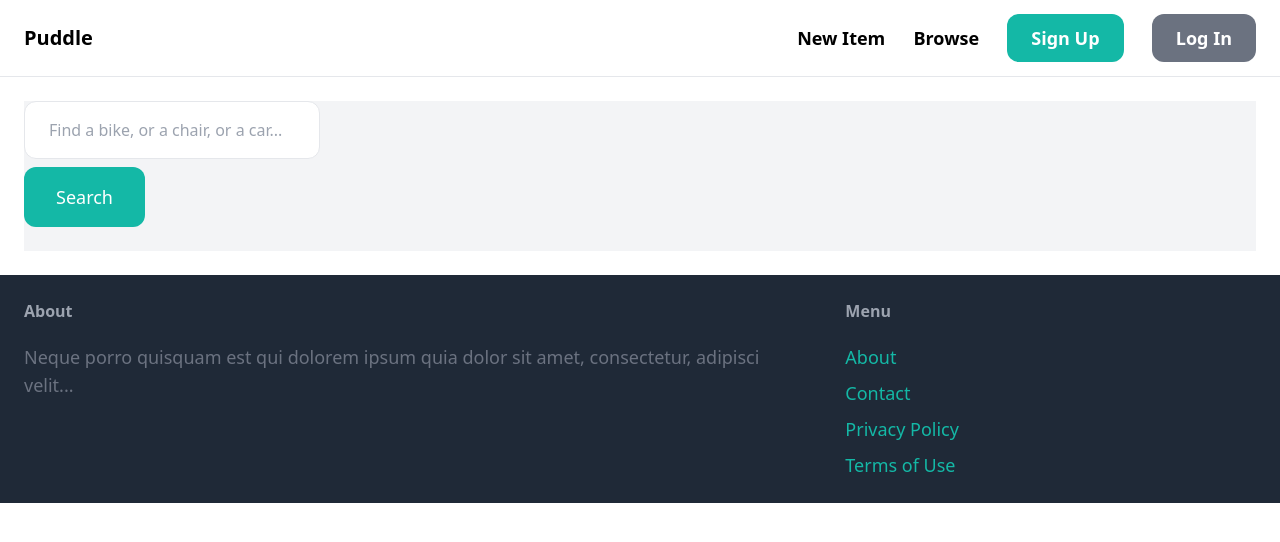
After one commit to tiemouie01/puddle, a Django app: page /item/ in a window 1280 px wide. The commit adds this page. Shown: the top 542 px of the page. Run offline with Django 5.2, Linux system fonts and the light colour scheme; data that the repository does not hold is empty; some libraries are stand-ins or nearby versions.

Commit message:
Add search page with a search bar

```diff
--- a/core/templates/core/base.html
+++ b/core/templates/core/base.html
@@ -17,7 +17,7 @@
         <a href="{% url 'item:new' %}" class="text-lg font-semibold hover:text-gray-500"
           >New Item</a
         >
-        <a href="#" class="text-lg font-semibold hover:text-gray-500">Browse</a>
+        <a href="{% url 'item:items' %}" class="text-lg font-semibold hover:text-gray-500">Browse</a>
 
         {% if request.user.is_authenticated %}
         <a
--- /dev/null
+++ b/item/templates/item/items.html
@@ -0,0 +1,33 @@
+{% extends 'core/base.html' %}
+
+{% block title %}Items{% endblock %}
+
+{% block content %}
+    <div class="pb-6 grid grid-cols-4 gap-4 bg-gray-100">
+        <div class="col-span-1">
+            <form method="get" action="{% url 'item:items' %}">
+                <input name="query" class="w-full py-4 px-6 border rounded-xl" type="text" value="{{ query }}" placeholder="Find a bike, or a chair, or a car...">
+                <button class="mt-2 py-4 px-8 text-lg bg-teal-500 text-white rounded-xl">Search</button>
+            </form>
+        </div>
+
+        <div class="col-span-3">
+            <div class="grid grid-cols-3 gap-3">
+                {% for item in items %}
+                    <div>
+                        <a href="{% url 'item:detail' item.id %}">
+                            <div>
+                                <img src="{{ item.image.url }}" class="rounded-t-xl">
+                            </div>
+
+                            <div class="p-6 bg-white rounded-b-xl">
+                                <h2 class="text-2xl">{{ item.name}}</h2>
+                                <p class="text-gray-500">Price: {{ item.price }}</p>
+                            </div>
+                        </a>
+                    </div>
+                {% endfor %}
+            </div>
+        </div>
+    </div>
+{% endblock %}
--- a/item/urls.py
+++ b/item/urls.py
@@ -5,6 +5,7 @@ from . import views
 app_name = 'item'
 
 urlpatterns = [
+    path('', views.items, name='items'),
     path('new/', views.new, name='new'),
     path('<int:pk>/', views.detail, name='detail'),
     path('<int:pk>/delete/', views.delete, name='delete'),
--- a/item/views.py
+++ b/item/views.py
@@ -3,6 +3,18 @@ from django.shortcuts import render, get_object_or_404, redirect
 
 from .forms import NewItemForm, EditItemForm
 from .models import Item
+
+def items(request):
+    query = request.GET.get('query', '')
+    items = Item.objects.filter(is_sold=False)
+
+    if query:
+        items = items.filter(name__icontains=query)
+
+    return render(request, 'item/items.html', {
+        'items': items,
+        'query': query,
+    })
 
 def detail(request, pk):
     item = get_object_or_404(Item, pk=pk)
```
